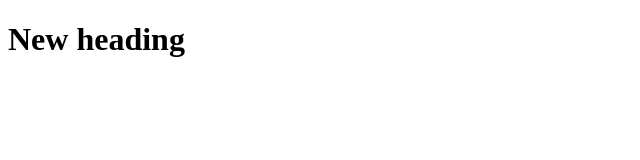
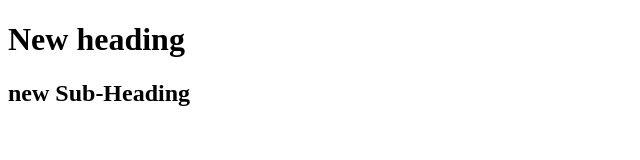
Before and after one commit to SriramB16/testrepo, a plain HTML site: page index.html in a window 1280 px wide. Shown: the whole page, without its empty margins (0-640 px from the left). Drawn offline with Linux system fonts and the light colour scheme.

Commit message:
Update index.html

```diff
--- a/index.html
+++ b/index.html
@@ -7,5 +7,6 @@
 </head>
 <body>
     <h1>New heading</h1>
+    <h2>new Sub-Heading</h2>
 </body>
 </html>
```
